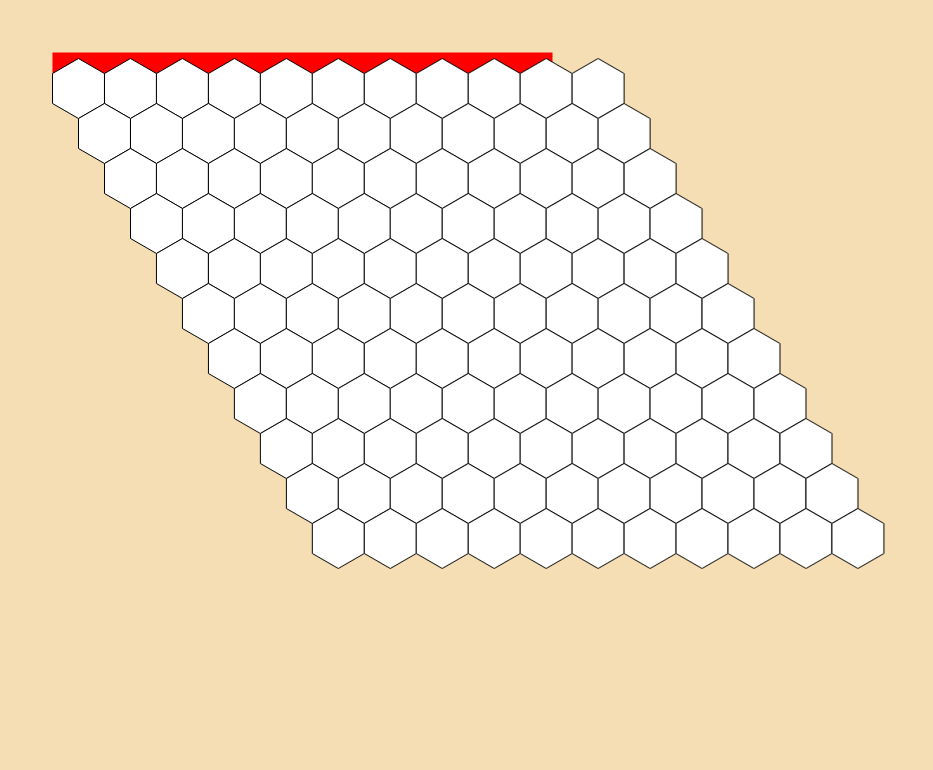
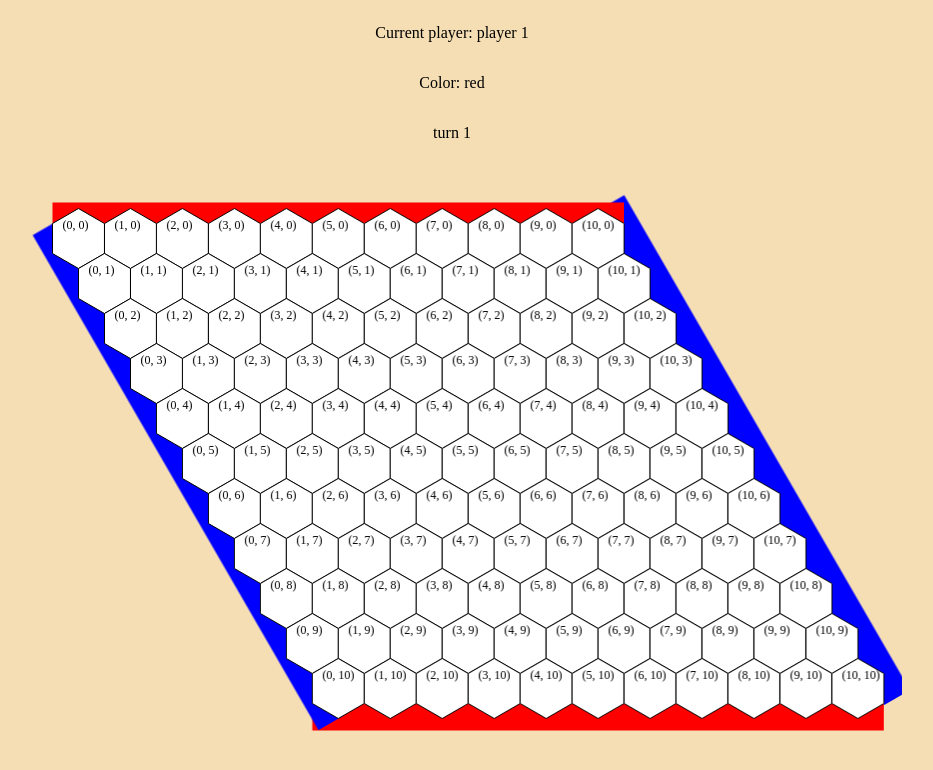
Before and after one commit to GTmmiller/hex-game, a website: page index.html in a window 1280 px wide. Shown: the whole page, without its empty margins (188-1121 px from the left). Drawn offline with Linux system fonts and the light colour scheme.

Commit message:
Add Readme and License. Center the canvas.

```diff
--- a/css/styles.css
+++ b/css/styles.css
@@ -10,3 +10,14 @@ canvas {
     justify-content: center;
     align-content: center;
 }
+
+.control-box {
+    display: flex;
+    justify-content: center;
+    align-content: center;
+    flex-direction: column;
+}
+
+.ui-box {
+    align-self: center;
+}
--- a/index.html
+++ b/index.html
@@ -14,6 +14,17 @@
 
 <body>
   <script src="js/fabric.js"></script>
+  <div class='control-box'>
+    <div class="ui-box">
+      <p>Current player: player <span id='playerNumber'></span></p>
+    </div>
+    <div class='ui-box'>
+      <p>Color: <span id='playerColor'></span></p>
+    </div>
+      <div class='ui-box'>
+        <p>turn <span id='turnNumber'></span></p>
+      </div>
+  </div>
   <div id='canvas-box'>
     <canvas id="test" width="900" height="900">This browser does not support canvas</canvas>
   </div>
@@ -23,18 +34,125 @@
     console.log(canvas.getWidth())
     console.log(canvas.getHeight())
 
-    // gamestate should be a pojo => class object
-    let gamestate = {
-      turn: 0,
-      player: 1,
-      colors: {
-        1: 'red',
-        2: 'blue'
-      },
-      // p by q
-      usedTiles: {
+    // gamestate should be a pojo => class object so it's easy to see what's
+    // valid and what's not
+
+    class GameState {
+      constructor() {
+        // The default state for the gamestate
+        this.turn = 1
+        this.currentPlayer = 1
+        this.totalPlayers = 2
+        this.colorMap = {
+          1: 'red',
+          2: 'blue'
+        }
+        this.boardSize = 11
+        this.gameLog = []
+
+        // create the gameboard with ownership state
+        // start with zeros to show no ownership
+        this.gameBoard = []
+        for (let i = 0; i < this.boardSize; i++) {
+          this.gameBoard.push([])
+          for (let j = 0; j < this.boardSize; j++) {
+            this.gameBoard[i].push(0)
+          }
+        }
+
+        this.updateIdMap = {}
+      }
+
+      get currentColor() {
+        return this.colorMap[this.currentPlayer]
+      }
+
+      registerUpdate(id, propertyName) {
+        // perform the update and add the update to the map
+        document.getElementById(id).textContent = this[propertyName]
+        this.updateIdMap[id] = propertyName
+      }
+
+      updateAll() {
+        for (const [id, property] of Object.entries(this.updateIdMap)) {
+          document.getElementById(id).textContent = this[property]
+        }
+      }
+
+      takeTurn(x, y) {
+        // Log it
+        this.gameLog.push(`turn ${this.turn}: player ${this.currentPlayer} selects tile at (${x}, ${y})`)
+        // Do it
+        this.gameBoard[x][y] = this.currentPlayer
+
+        // rotate to the next player, increment turn
+        this.currentPlayer = this.currentPlayer % this.totalPlayers + 1
+        this.turn += 1
+
+        // update all the hooks
+        this.updateAll()
+      }
+
+      checkForVictory() {
+        // Check for blue victory
+        let longestPathBlue = []
+        for (let i = 0; i < this.gameBoard.length; i++) {
+          longestPathBlue.push([])
+          for (let j = 0; j < this.gameBoard.length; j++) {
+            longestPathBlue[i].push(0)
+          }
+        }
+
+        // start at 0,0 and populate the longest path matrix
+        // create longest path
+        for (let i = 0; i < longestPathBlue.length; i++) {
+          for(let j = 0; j < longestPathBlue[i].length; j++) {
+            // if gameboard[i][j] is not blue, go to next tile
+            if (this.gameBoard[i][j] !== 2) {
+              continue
+            }
+
+            // find the max of the previous tiles, so
+            // top left (i - 1, j)
+            // left (i, j - 1)
+            // top Right (i - 1, j + 1)
+            let topLeft = 0
+            let left = 0
+            let topRight = 0
+
+            // topLeft valid
+            if (i - 1 >= 0) {
+              topLeft = longestPathBlue[i - 1][j]
+            }
+
+            // left valid
+            if(j - 1 >= 0) {
+              left = longestPathBlue[i][j - 1]
+            }
+
+            // topRight valid
+            if (i - 1 >= 0 && j + 1 < 11) {
+              topRight = longestPathBlue[i - 1][j + 1]
+            }
+
+
+
+            let thisPathLength = Math.max(topLeft, left, topRight) + 1
+            longestPathBlue[i][j] = thisPathLength
+          }
+        }
+        console.log(longestPathBlue)
+      }
+
+      tileIsOccupied(x, y) {
+        return this.gameBoard[x][y] !== 0
       }
     }
+
+    let gamestate = new GameState()
+    gamestate.registerUpdate('playerNumber', 'currentPlayer')
+    gamestate.registerUpdate('playerColor', 'currentColor')
+    gamestate.registerUpdate('turnNumber', 'turn')
 
     const Hexagon = fabric.util.createClass(fabric.Polygon, {
       initialize: function (options) {
@@ -56,10 +174,43 @@
       }
     })
 
-    const HexTile = fabric.util.createClass(Hexagon, {
-      initialize: function(options, gamestate) {
+    // // Hextiles are a group that have a hexagon base
+    // const HexTile = fabric.util.createClass(Hexagon, {
+    //   initialize: function(options, gamestate, boardX, boardY) {
+    //     this.gamestate = gamestate
+    //     this.boardX = boardX
+    //     this.boardY = boardY
+    //     this.callSuper('initialize', options)
+
+    //   }
+    // })
+
+    const HexTile = fabric.util.createClass(fabric.Group, {
+      initialize: function(options, gamestate, boardX, boardY, debug) {
+        // Might have to separate top and left out
         this.gamestate = gamestate
-        this.callSuper('initialize', options)
+        this.boardX = boardX
+        this.boardY = boardY
+
+        let hexagonOptions = {}
+        Object.assign(hexagonOptions, options)
+        hexagonOptions['top'] = 0
+        hexagonOptions['left'] = 0
+
+        this.hexagon = new Hexagon(hexagonOptions)
+
+        let objects = []
+        objects.push(this.hexagon)
+
+        if (debug) {
+          objects.push(new fabric.Text(`(${this.boardX}, ${this.boardY})`, {
+            fontSize: 12,
+            top: 10,
+            left: 10
+          }))
+        }
+
+        this.callSuper('initialize', objects, options)
       }
     })
 
@@ -67,18 +218,10 @@
       hexTile.on('mousedown', function(e) {
         // Make sure that the tile isn't colored yet
         let tile = e.target
-        if (!Object.values(this.gamestate.colors).includes(tile.get('fill'))) {
-          let color = this.gamestate.colors[this.gamestate.player]
-
-          if (color === undefined) {
-            throw Error(`Incorrect player taking turn: '${this.gamestate.player}'`)
-          }
-          tile.set({fill: color})
-          if (this.gamestate.player === 1) {
-            this.gamestate.player = 2
-          } else {
-            this.gamestate.player = 1
-          }
+        let hexagon = e.target.hexagon
+        if (!this.gamestate.tileIsOccupied(tile.boardX, tile.boardY)) {
+          hexagon.set({'fill': this.gamestate.currentColor})
+          this.gamestate.takeTurn(tile.boardX, tile.boardY)
         }
       })
     }
@@ -99,18 +242,32 @@
           left: leftPush + j * refHexagon.width, size: 30,
           stroke: 'black',
           fill: 'white'
-        }, gamestate)
+        }, gamestate, j, i, true)
         hexTileEvents(newHex)
         hexGrid[i].push(newHex)
+
         canvas.add(newHex)
       }
     }
 
     // working on board lines
-    let rect = new fabric.Rect({top: 75, left: 50, width: 30, height: 500, angle: -90, fill: 'red'})
-    let line = new fabric.Line([50 - refHexagon.width, 50, 50, 500], {stroke: 'black'})
-    canvas.add(rect)
-    rect.sendToBack()
+    let topRect = new fabric.Rect({top: 75, left: 50, width: 30, height: refHexagon.width * 11, angle: -90, fill: 'red'})
+    let diagRect = new fabric.Rect({top: 77, left: 30, width: 30, height: refHexagon.width * 11, angle: -30, fill: 'blue'})
+    const botLeft = hexGrid[10][0].get('left')
+    const botTop = hexGrid[10][0].get('top')
+    let botRect = new fabric.Rect({top: botTop + refHexagon.height + 13, left: botLeft, width: 30, height: refHexagon.width * 11, angle: -90, fill: 'red'})
+    const topLeft = hexGrid[0][10].get('left')
+    let rightDiagRect = new fabric.Rect({top: 52, left: topLeft + refHexagon.width / 2, width: 30, height: refHexagon.width * 11, angle: -30, fill: 'blue'})
+
+
+    canvas.add(topRect)
+    canvas.add(diagRect)
+    canvas.add(botRect)
+    canvas.add(rightDiagRect)
+    diagRect.sendToBack()
+    topRect.sendToBack()
+    botRect.sendToBack()
+    rightDiagRect.sendToBack()
 
 
   </script>
```
Also changed, not shown: README.md (added), 1 other file.
